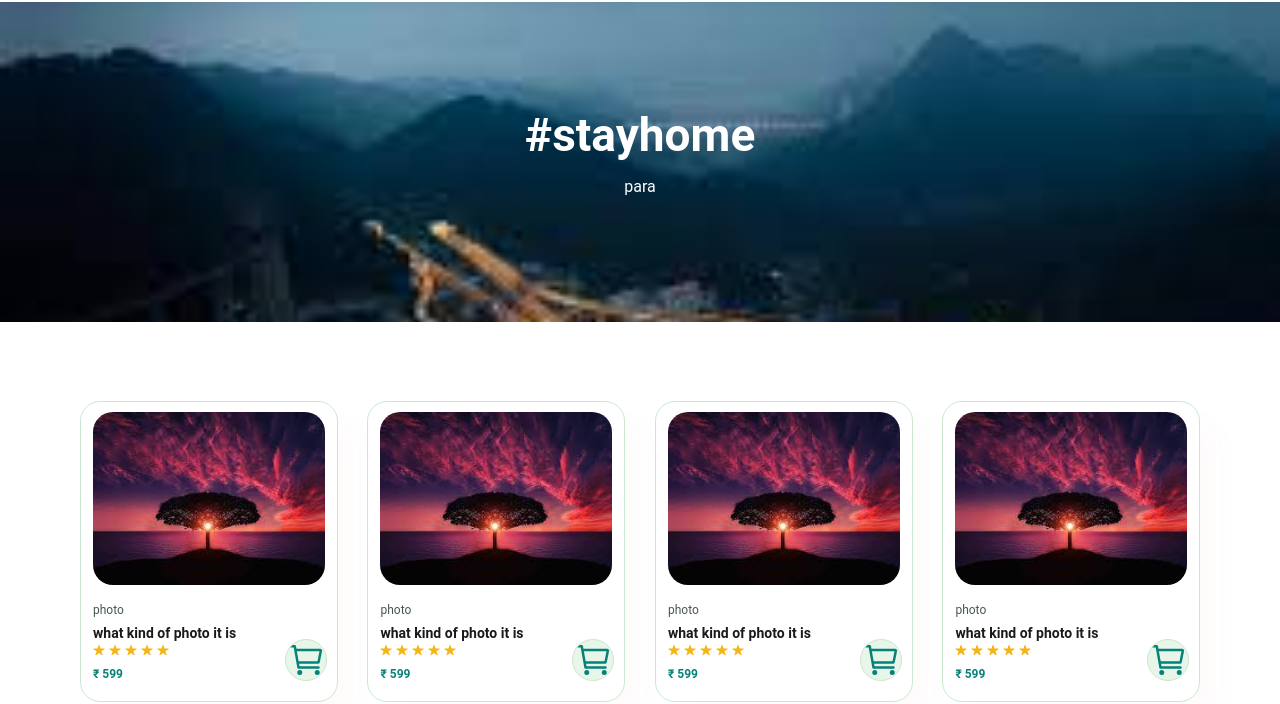
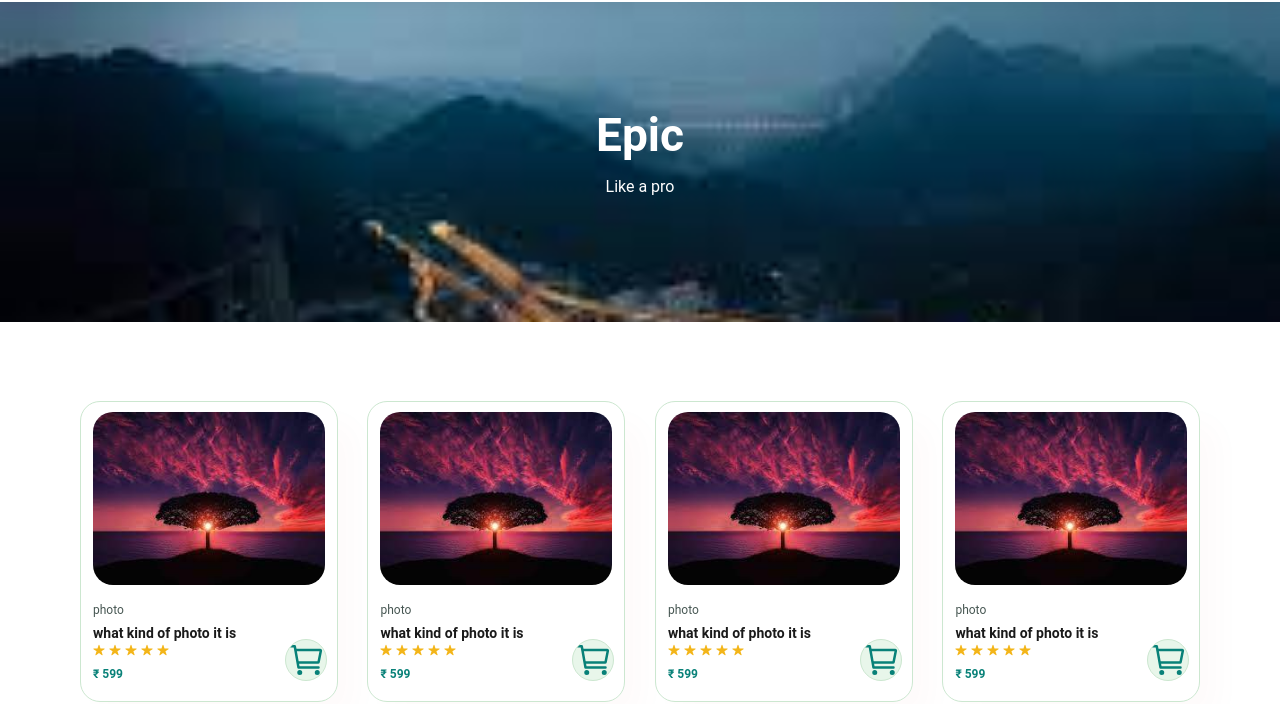
Before and after one commit to 0SAKESH0/SAKESH, a plain HTML site: page shop.html in a window 1280 px wide. Shown: the part 97-801 px from the top of the page. Drawn offline with nearby package versions, Linux system fonts and the light colour scheme.

Commit message:
Update shop.html

```diff
--- a/shop.html
+++ b/shop.html
@@ -31,8 +31,8 @@
 
   <!-- Hero section -->
   <section id="page-header">
-    <h2>#stayhome</h2>
-    <p>para</p>
+    <h2>Epic</h2>
+    <p>Like a pro</p>
   </section>
 
   <!-- Featured product section -->
```
